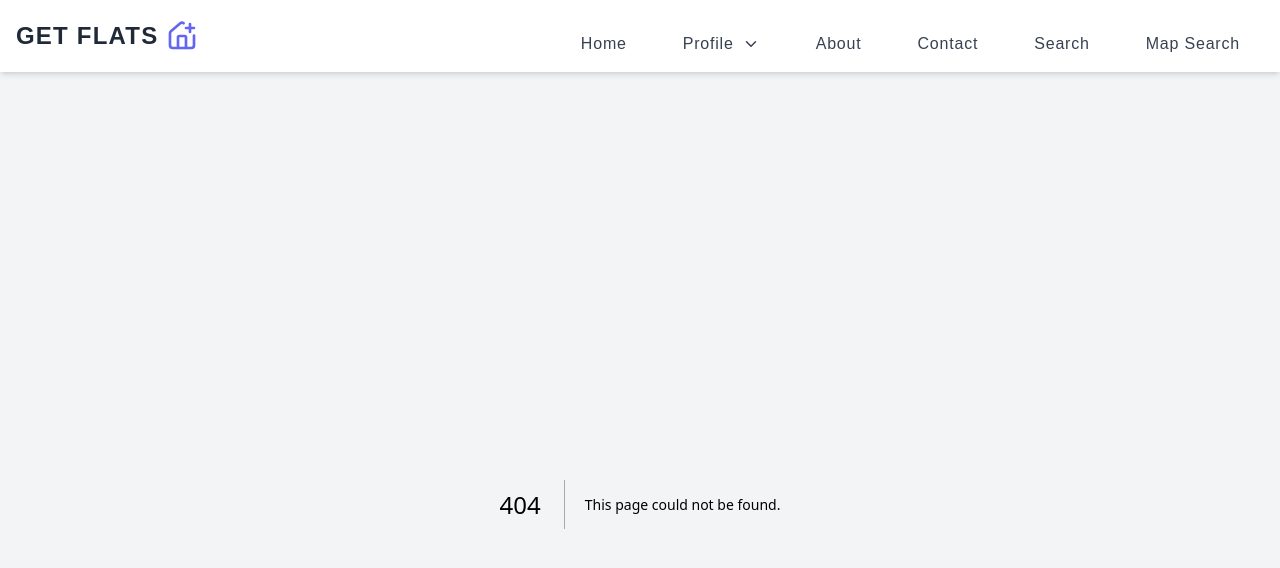
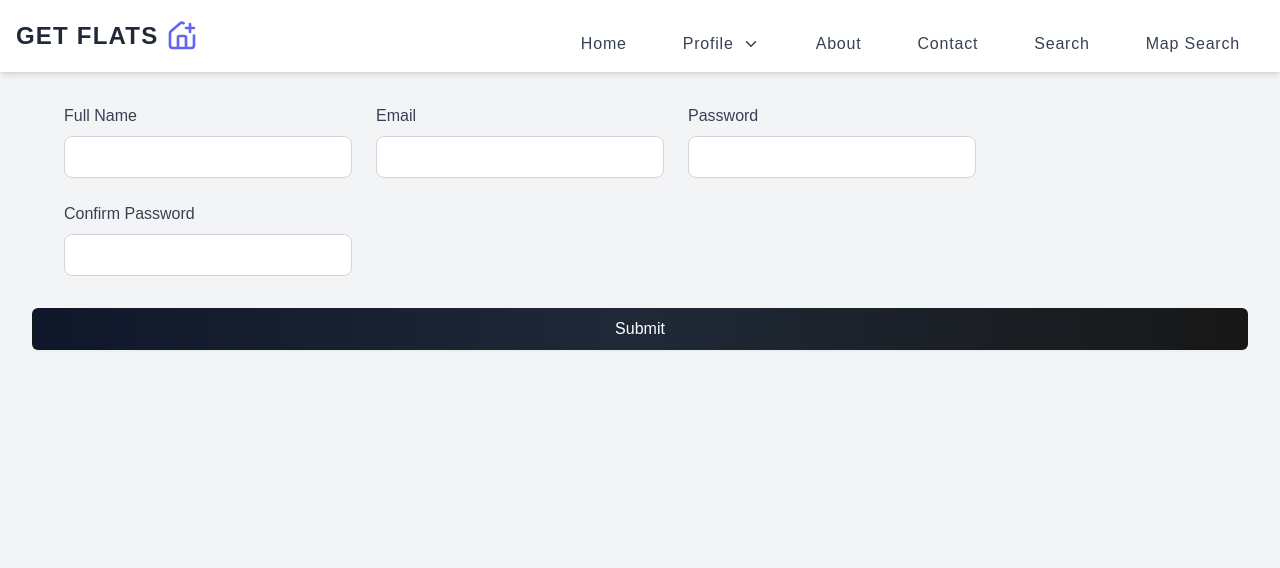
Before and after one commit to Aditya-Mishra799/Get-Flats-Updated, a Next.js app: page /auth/signin in a window 1280 px wide. Before the commit this address had no page. Shown: the top 568 px of the page. Built offline with nearby package versions, Linux system fonts and the light colour scheme.

Commit message:
Added authentication 'Partial'

```diff
--- /dev/null
+++ b/FormValidationSchema/RegisterUser.js
@@ -0,0 +1,35 @@
+import { z } from 'zod';
+
+
+const RegisterFormValidationSchema = z.object({
+    name: z.string()
+      .min(1, { message: "Full name is required" })
+      .max(100, { message: "Full name cannot exceed 100 characters" }),
+
+    email: z.string()
+      .email({ message: "Please enter a valid email address" })
+      .min(1, { message: "Email is required" }),
+
+    password: z.string()
+      .min(8, { message: "Password must be at least 8 characters" })
+      .max(128, { message: "Password cannot exceed 128 characters" })
+      .regex(
+        /[A-Z]/,
+        { message: "Password must contain at least one uppercase letter" }
+      )
+      .regex(
+        /[0-9]/,
+        { message: "Password must contain at least one number" }
+      )
+      .regex(
+        /[!@#$%^&*(),.?":{}|<>]/,
+        { message: "Password must contain at least one special character" }
+      ),
+
+    confirmPassword: z.string()
+  }).refine(data => data.password === data.confirmPassword, {
+    message: "Confrim Password and Password must be same",
+    path: ["confirmPassword"],
+  });
+
+export { RegisterFormValidationSchema };
--- /dev/null
+++ b/app/api/auth/[...nextauth]/nextAuthOptions.js
@@ -0,0 +1,56 @@
+import CredentialsProvider from "next-auth/providers/credentials";
+
+import GoogleProvider from "next-auth/providers/google";
+const authOptions = {
+  providers: [
+    CredentialsProvider({
+      name: "Credentials",
+      credentials: {
+        name: { label: "Full Name", type: "text", placeholder: "your name" },
+        email: { label: "Email", type: "email", placeholder: "your email" },
+        password: {
+          label: "Password",
+          type: "password",
+          placeholder: "your password",
+        },
+        confirmPassword: {
+          label: "Confirm Password",
+          type: "password",
+          placeholder: "confirm password",
+        },
+      },
+      async authorize(credentials, req) {
+        const user = {
+          id: 1,
+          email: "aditya@gmail.com",
+          password: "121aditya",
+        };
+        console.log("user data authorize", credentials, req);
+        if (credentials.email === user.email) {
+          return user;
+        }
+        throw new Error("User not authorized")
+      },
+    }),
+  ],
+  pages: {
+    signIn: "/auth/signin",
+    signOut: "/auth/signout",
+    error: "/auth/error",
+  },
+  session: {
+    strategy: "jwt",
+  },
+  callbacks: {
+    async jwt(params) {
+      console.log("jwt params", params);
+      return;
+    },
+    async session(params) {
+      console.log("session params", params);
+      return;
+    },
+    secret: process.env.NEXTAUTH_SECRET,
+  },
+};
+export default authOptions;
--- /dev/null
+++ b/app/api/auth/[...nextauth]/route.js
@@ -0,0 +1,4 @@
+import NextAuth from "next-auth";
+import authOptions from "./nextAuthOptions";
+export const handler =  NextAuth(authOptions)
+export { handler as GET , handler as POST}
--- /dev/null
+++ b/app/auth/signin/page.jsx
@@ -0,0 +1,64 @@
+"use client";
+import Button from "@/components/Button";
+import Step from "@/components/form/Step";
+import Input from "@/components/Input";
+import { RegisterFormValidationSchema } from "@/FormValidationSchema/RegisterUser";
+import { zodResolver } from "@hookform/resolvers/zod";
+import React from "react";
+import { FormProvider, useForm } from "react-hook-form";
+import { signIn } from "next-auth/react";
+
+const inputFields = [
+  {
+    name: "name",
+    label: "Full Name",
+    type: "text",
+    component: Input,
+  },
+  {
+    name: "email",
+    label: "Email",
+    type: "email",
+    component: Input,
+  },
+  {
+    name: "password",
+    label: "Password",
+    type: "password",
+    component: Input,
+  },
+  {
+    name: "confirmPassword",
+    label: "Confirm Password",
+    type: "Password",
+    component: Input,
+  },
+];
+const page = () => {
+  const methods = useForm({
+    mode: "onBlur",
+    resolver: zodResolver(RegisterFormValidationSchema),
+  });
+  const handleFormSubmit = async (data) => {
+    methods.reset();
+    console.log(data);
+    await signIn("credentials", data);
+  };
+  return (
+    <div>
+      <FormProvider {...methods}>
+        <form
+          className="flex flex-col gap-4"
+          onSubmit={methods.handleSubmit(handleFormSubmit)}
+        >
+          <Step fields={inputFields} />
+          <Button type="submit" className="mt-4">
+            Submit
+          </Button>
+        </form>
+      </FormProvider>
+    </div>
+  );
+};
+
+export default page;
--- a/components/Button.jsx
+++ b/components/Button.jsx
@@ -10,12 +10,14 @@ const Button = ({
   loadingText = "Submitting...",
   className = "",
   error = false,
+  type = "button",
   ...rest
 }) => {
   return (
     <button
       onClick={onClick}
       disabled={disabled || loading}
+      type = {type}
       {...rest}
       className={clsx(
         "relative flex items-center justify-center px-4 py-2 text-base font-medium rounded-md transition-transform duration-300 focus:outline-none",
--- a/package.json
+++ b/package.json
@@ -13,6 +13,7 @@
     "clsx": "^2.1.1",
     "lucide-react": "^0.471.0",
     "next": "15.1.4",
+    "next-auth": "^4.24.11",
     "react": "^19.0.0",
     "react-dom": "^19.0.0",
     "react-hook-form": "^7.54.2",
```
Also changed, not shown: 1 other file (tests, documents, lock files or other folders).
